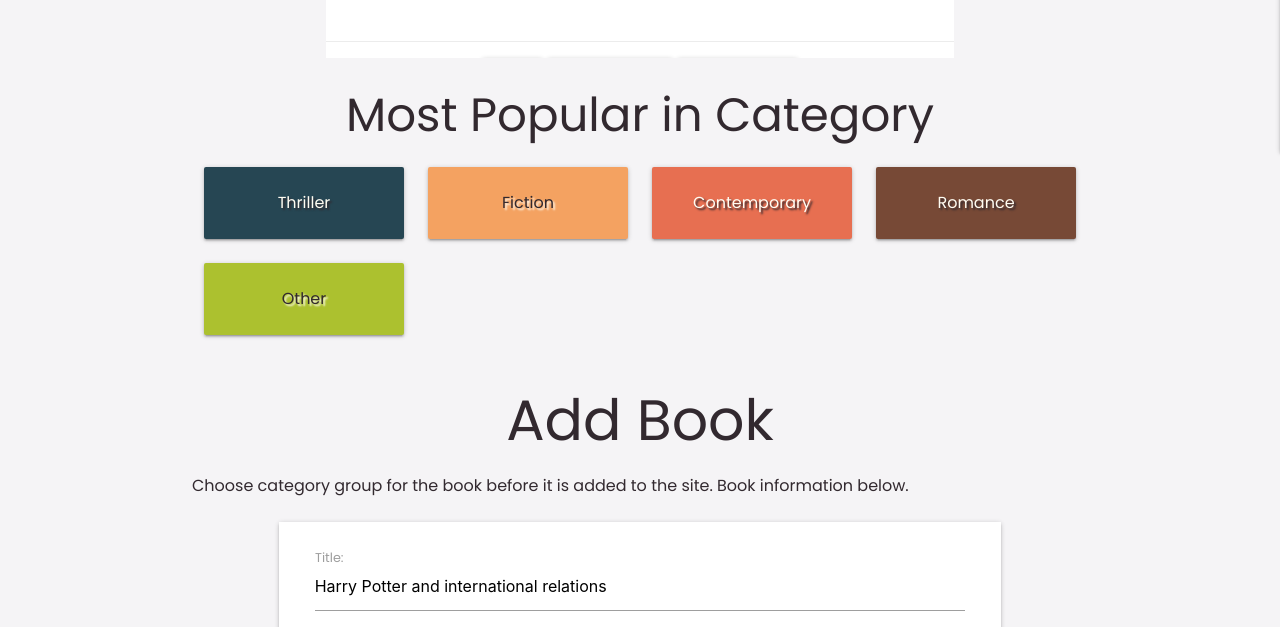
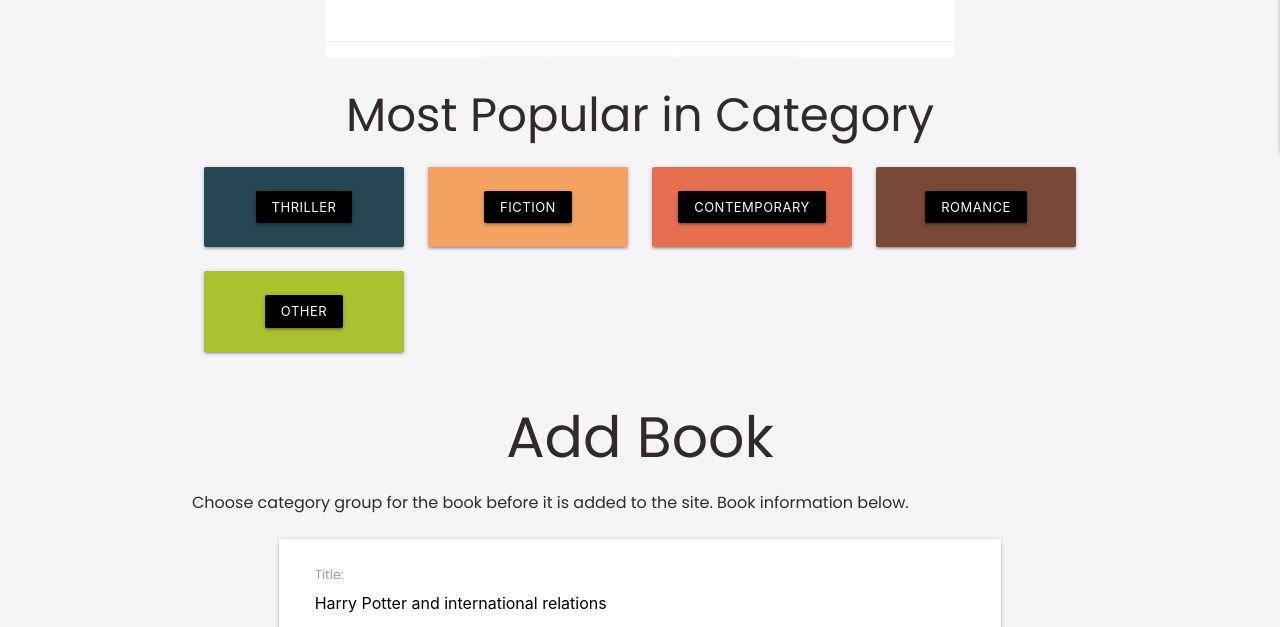
Before and after one commit to Carina-P/ms3-best-books, a Flask app: page / in a window 1280 px wide. Shown: the part 708-1335 px from the top of the page. Run offline with Flask 2, Linux system fonts and the light colour scheme; data that the repository does not hold is empty; some libraries are stand-ins or nearby versions.

Commit message:
Added button to the category-cards

```diff
--- a/static/css/style.css
+++ b/static/css/style.css
@@ -42,6 +42,9 @@ body{
     color: #ffffff;
     text-shadow: 1px 1px 1px rgba(0,0,0,1);
     }
+.bgr-black{
+    background-color: #000000;
+}
 .bgr-light{
     background-color: #fffcf2;
 }
--- a/templates/books.html
+++ b/templates/books.html
@@ -122,28 +122,38 @@
             <h3>Most Popular in Category</h3>
             <div class="row">
                 <div class="col s6 m3">
-                    <div class="card-panel bgr-darkgreen text-light dark-shadow">
-                        <span>Thriller</span>
+                    <div class="card-panel bgr-darkgreen">
+                        <button type="submit" class="btn-small bgr-black text-light" onclick="findCategory('Thriller')">
+                            Thriller
+                        </button>
                     </div>
                 </div>
                 <div class="col s6 m3">
-                    <div class="card-panel bgr-sandy text-dark light-shadow">
-                        <span>Fiction</span>
+                    <div class="card-panel bgr-sandy">
+                        <button type="submit" class="btn-small bgr-black text-light" onclick="findCategory('Fiction')">
+                            Fiction
+                        </button>
                     </div>
                 </div>
                 <div class="col s6 m3">
-                    <div class="card-panel bgr-orange text-light dark-shadow">
-                        <span>Contemporary</span>
+                    <div class="card-panel bgr-orange">
+                        <button type="submit" class="btn-small bgr-black text-light" onclick="findCategory('Contemporary')">
+                            Contemporary
+                        </button>
                     </div>
                 </div>
                 <div class="col s6 m3">
-                    <div class="card-panel bgr-brown text-light dark-shadow">
-                        <span>Romance</span>
+                    <div class="card-panel bgr-brown">
+                        <button type="submit" class="btn-small bgr-black text-light" onclick="findCategory('Romance')">
+                            Romance
+                        </button>
                     </div>
                 </div>
                 <div class="col s6 m3">
-                    <div class="card-panel bgr-acid text-dark light-shadow">
-                        <span>Other</span>
+                    <div class="card-panel bgr-acid">
+                        <button type="submit" class="btn-small bgr-black text-light" onclick="findCategory('Other')">
+                            Other
+                        </button>
                     </div>
                 </div>
             </div>
```
